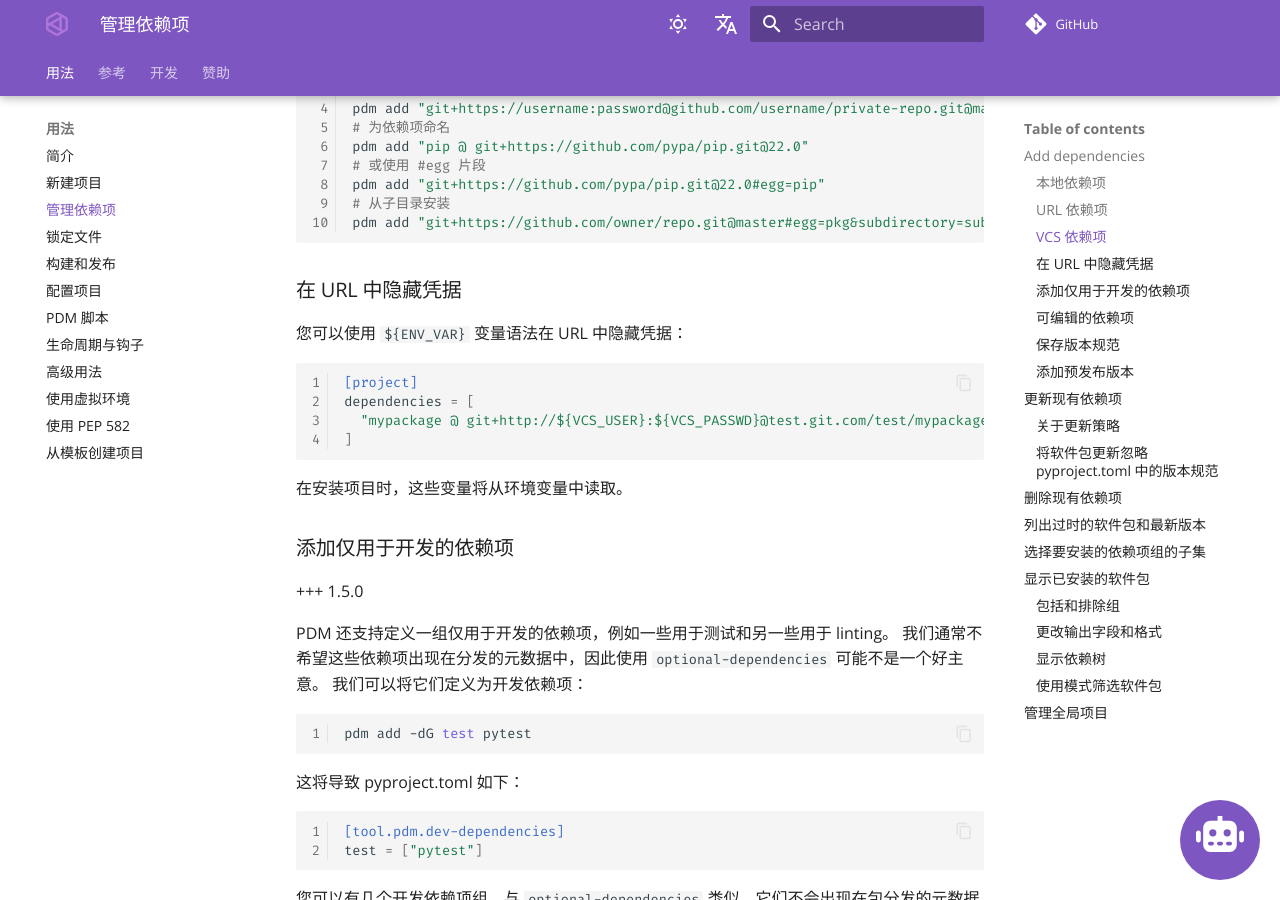
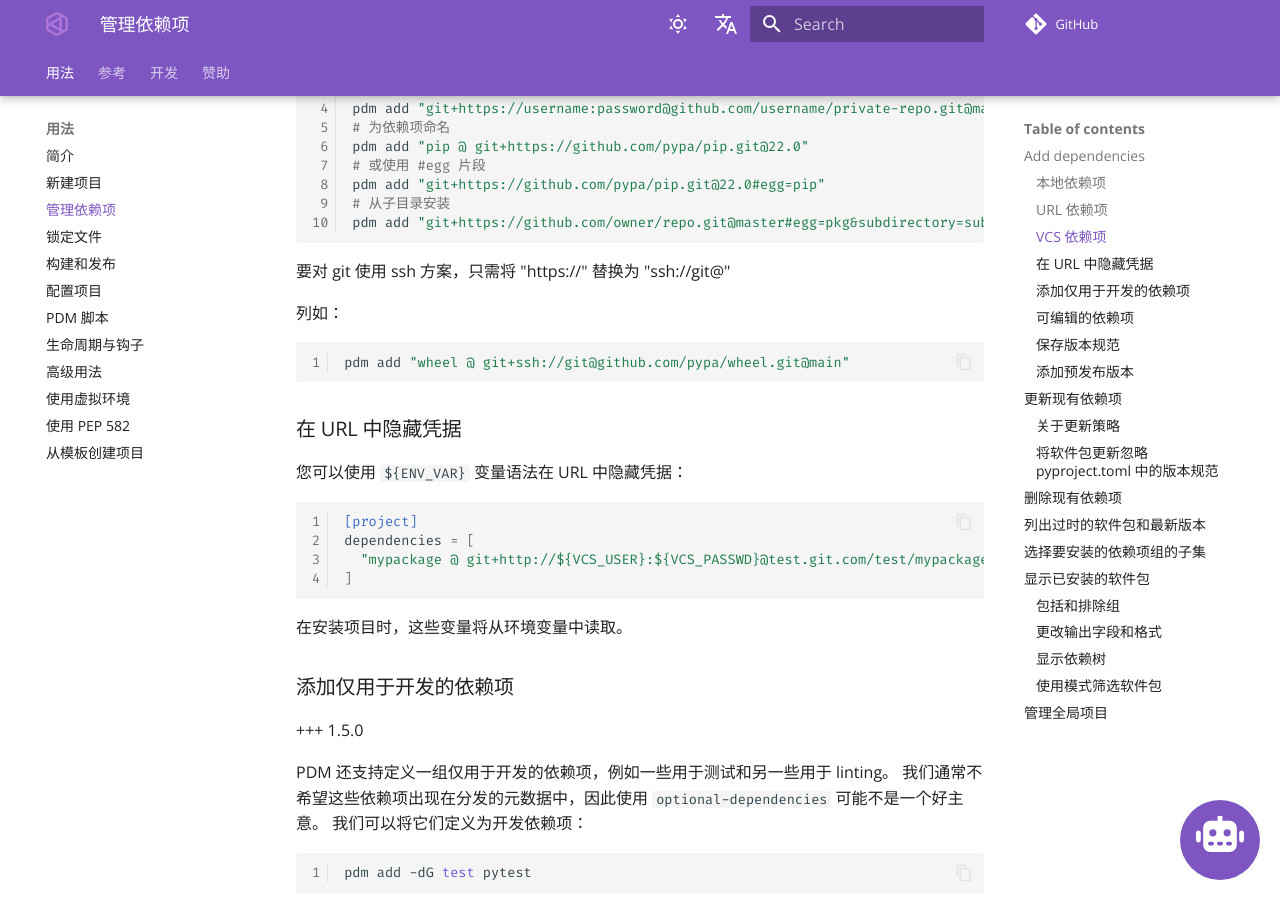
Before and after one commit to pdm-project/pdm-docs-zh, an MkDocs documentation site: the page built from docs/usage/dependency.md, in a window 1280 px wide and 900 px high, scrolled down 1970 px. Built offline with MkDocs 1.6.1 and Material for MkDocs 9.7.7, drawn with Linux system fonts in a browser that asks for light colours; comment, search, counter and statistics services are not loaded; the version menu is left out.

Commit message:
doc: sync

````diff
--- a/docs/usage/dependency.md
+++ b/docs/usage/dependency.md
@@ -99,6 +99,14 @@ pdm add "pip @ git+https://github.com/pypa/pip.git@22.0"
 pdm add "git+https://github.com/pypa/pip.git@22.0#egg=pip"
 # 从子目录安装
 pdm add "git+https://github.com/owner/repo.git@master#egg=pkg&subdirectory=subpackage"
+```
+
+要对 git 使用 ssh 方案，只需将 "https://" 替换为 "ssh://git@"
+
+列如：
+
+```bash
+pdm add "wheel @ git+ssh://git@github.com/pypa/wheel.git@main"
 ```
 
 ### 在 URL 中隐藏凭据
````
